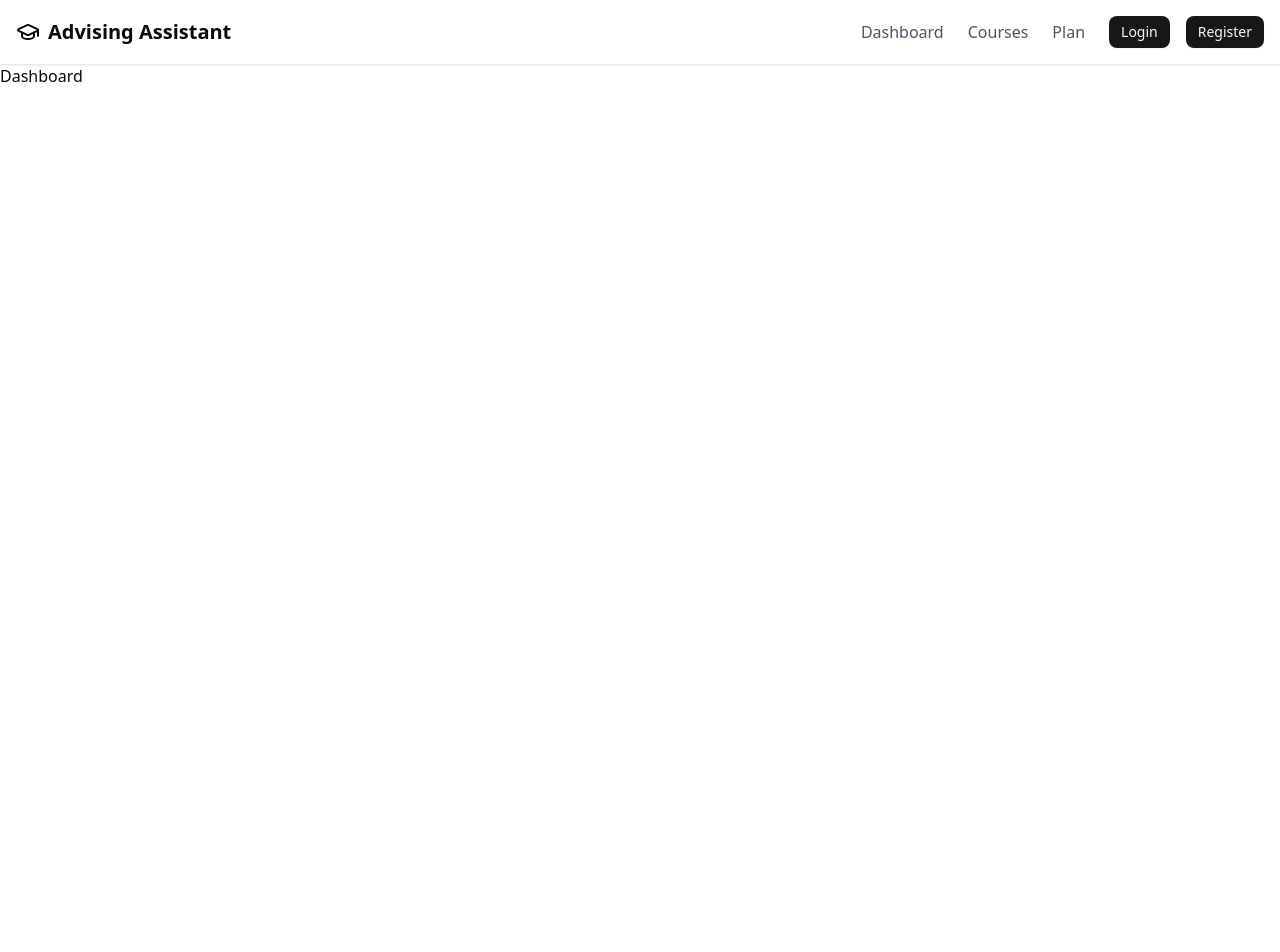
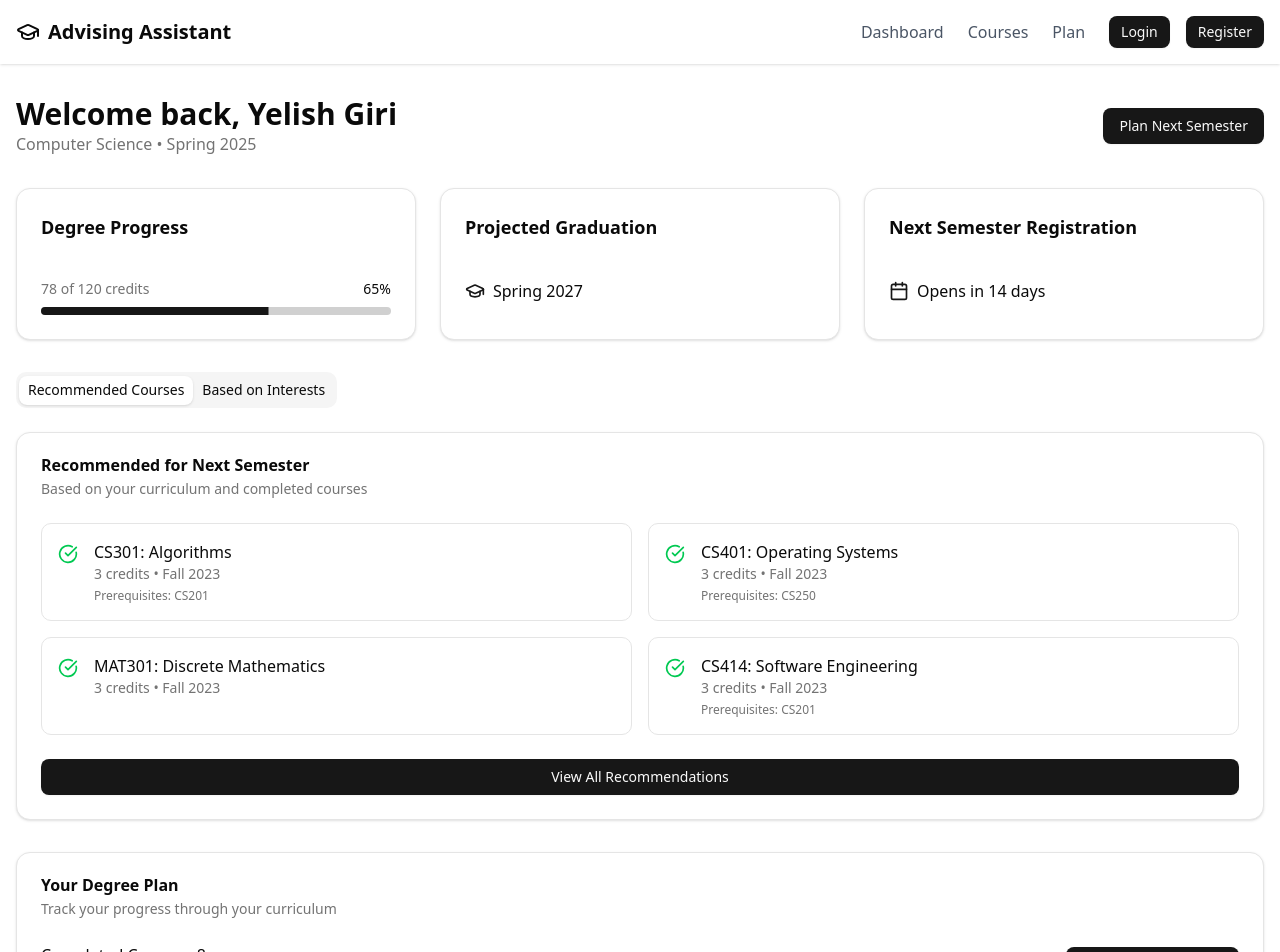
Before and after one commit to yelishgiri/CSC414-AdvisingAssitant, a Next.js app in the folder advising-assistant/: page /dashboard in a window 1280 px wide. Shown: the top 952 px of the page. Before the commit the page ends 800 px from the top, so only its background shows below. Built offline with nearby package versions, Linux system fonts and the light colour scheme.

Commit message:
Add The Dashboard Page To The Advising Assistant

```diff
--- a/advising-assistant/src/app/dashboard/page.js
+++ b/advising-assistant/src/app/dashboard/page.js
@@ -1,7 +1,210 @@
+"use client"
+
+import { useState, useEffect } from "react"
+import { Card, CardContent, CardDescription, CardHeader, CardTitle } from "@/components/ui/card"
+import { Progress } from "@/components/ui/progress"
+import { Tabs, TabsContent, TabsList, TabsTrigger } from "@/components/ui/tabs"
+import { Button } from "@/components/ui/button"
+import { Calendar, CheckCircle, Clock, GraduationCap } from "lucide-react"
+import Link from "next/link"
+import { fetchStudentData } from "@/lib/api"
+
 export default function Dashboard() {
+  const [studentData, setStudentData] = useState(null)
+  const [loading, setLoading] = useState(true)
+
+  useEffect(() => {
+    const loadData = async () => {
+      try {
+        const data = await fetchStudentData("student123")
+        setStudentData(data)
+      } catch (error) {
+        console.error("Failed to load student data:", error)
+      } finally {
+        setLoading(false)
+      }
+    }
+
+    loadData()
+  }, [])
+
+  if (loading) {
+    return (
+      <div className="flex justify-center items-center h-screen">
+        <div className="animate-spin rounded-full h-12 w-12 border-b-2 border-primary"></div>
+      </div>
+    )
+  }
+
+  if (!studentData) {
+    return (
+      <div className="container mx-auto px-4 py-8">
+        <Card>
+          <CardContent className="pt-6">
+            <p className="text-center">Failed to load student data. Please try again later.</p>
+            <Button className="mt-4 mx-auto block" onClick={() => window.location.reload()}>
+              Retry
+            </Button>
+          </CardContent>
+        </Card>
+      </div>
+    )
+  }
+
+  const {
+    name,
+    curriculum,
+    completedCredits,
+    totalCredits,
+    currentSemester,
+    projectedGraduation,
+    recommendedCourses,
+    interests,
+  } = studentData
+
+  const progressPercentage = Math.round((completedCredits / totalCredits) * 100)
+
   return (
-    <div className="">
-      Dashboard
+    <div className="container mx-auto px-4 py-8">
+      <div className="flex flex-col md:flex-row justify-between items-start md:items-center mb-8">
+        <div>
+          <h1 className="text-3xl font-bold">Welcome back, {name}</h1>
+          <p className="text-muted-foreground">
+            {curriculum} • {currentSemester}
+          </p>
+        </div>
+        <Button asChild className="mt-4 md:mt-0">
+          <Link href="/plan/semester">Plan Next Semester</Link>
+        </Button>
+      </div>
+
+      <div className="grid grid-cols-1 md:grid-cols-3 gap-6 mb-8">
+        <Card>
+          <CardHeader className="pb-2">
+            <CardTitle className="text-lg">Degree Progress</CardTitle>
+          </CardHeader>
+          <CardContent>
+            <div className="flex justify-between items-center mb-2">
+              <span className="text-sm text-muted-foreground">
+                {completedCredits} of {totalCredits} credits
+              </span>
+              <span className="text-sm font-medium">{progressPercentage}%</span>
+            </div>
+            <Progress value={progressPercentage} className="h-2" />
+          </CardContent>
+        </Card>
+
+        <Card>
+          <CardHeader className="pb-2">
+            <CardTitle className="text-lg">Projected Graduation</CardTitle>
+          </CardHeader>
+          <CardContent className="flex items-center">
+            <GraduationCap className="h-5 w-5 mr-2 text-primary" />
+            <span>{projectedGraduation}</span>
+          </CardContent>
+        </Card>
+
+        <Card>
+          <CardHeader className="pb-2">
+            <CardTitle className="text-lg">Next Semester Registration</CardTitle>
+          </CardHeader>
+          <CardContent className="flex items-center">
+            <Calendar className="h-5 w-5 mr-2 text-primary" />
+            <span>Opens in 14 days</span>
+          </CardContent>
+        </Card>
+      </div>
+
+      <Tabs defaultValue="recommended" className="mb-8">
+        <TabsList className="mb-4">
+          <TabsTrigger value="recommended">Recommended Courses</TabsTrigger>
+          <TabsTrigger value="interests">Based on Interests</TabsTrigger>
+        </TabsList>
+        <TabsContent value="recommended">
+          <Card>
+            <CardHeader>
+              <CardTitle>Recommended for Next Semester</CardTitle>
+              <CardDescription>Based on your curriculum and completed courses</CardDescription>
+            </CardHeader>
+            <CardContent>
+              <div className="grid grid-cols-1 md:grid-cols-2 gap-4">
+                {recommendedCourses.map((course) => (
+                  <div key={course.id} className="flex items-start p-4 border rounded-lg">
+                    <div className="mr-4 mt-1">
+                      <CheckCircle className="h-5 w-5 text-green-500" />
+                    </div>
+                    <div>
+                      <h3 className="font-medium">
+                        {course.code}: {course.name}
+                      </h3>
+                      <p className="text-sm text-muted-foreground">
+                        {course.credits} credits • {course.availability}
+                      </p>
+                      {course.prerequisites && (
+                        <p className="text-xs text-muted-foreground mt-1">Prerequisites: {course.prerequisites}</p>
+                      )}
+                    </div>
+                  </div>
+                ))}
+              </div>
+              <Button className="mt-6 w-full" asChild>
+                <Link href="/plan/semester">View All Recommendations</Link>
+              </Button>
+            </CardContent>
+          </Card>
+        </TabsContent>
+        <TabsContent value="interests">
+          <Card>
+            <CardHeader>
+              <CardTitle>Courses Based on Your Interests</CardTitle>
+              <CardDescription>Electives that match your interests: {interests.join(", ")}</CardDescription>
+            </CardHeader>
+            <CardContent>
+              <div className="grid grid-cols-1 md:grid-cols-2 gap-4">
+                {studentData.interestBasedCourses.map((course) => (
+                  <div key={course.id} className="flex items-start p-4 border rounded-lg">
+                    <div className="mr-4 mt-1">
+                      <Clock className="h-5 w-5 text-blue-500" />
+                    </div>
+                    <div>
+                      <h3 className="font-medium">
+                        {course.code}: {course.name}
+                      </h3>
+                      <p className="text-sm text-muted-foreground">
+                        {course.credits} credits • {course.availability}
+                      </p>
+                      <p className="text-xs bg-primary/10 text-primary px-2 py-1 rounded mt-1 inline-block">
+                        {course.interestArea}
+                      </p>
+                    </div>
+                  </div>
+                ))}
+              </div>
+              <Button className="mt-6 w-full" variant="outline" asChild>
+                <Link href="/interests">Update Your Interests</Link>
+              </Button>
+            </CardContent>
+          </Card>
+        </TabsContent>
+      </Tabs>
+
+      <Card>
+        <CardHeader>
+          <CardTitle>Your Degree Plan</CardTitle>
+          <CardDescription>Track your progress through your curriculum</CardDescription>
+        </CardHeader>
+        <CardContent>
+          <div className="flex justify-between items-center">
+            <div>
+              <h3 className="font-medium">Completed Courses: {studentData.completedCourses.length}</h3>
+              <p className="text-sm text-muted-foreground">Remaining Required: {studentData.remainingRequired}</p>
+            </div>
+            <Button asChild>
+              <Link href="/plan">View Full Degree Plan</Link>
+            </Button>
+          </div>
+        </CardContent>
+      </Card>
     </div>
-  );
+  )
 }
```
